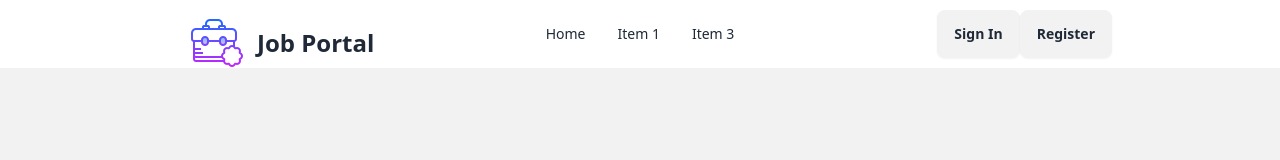
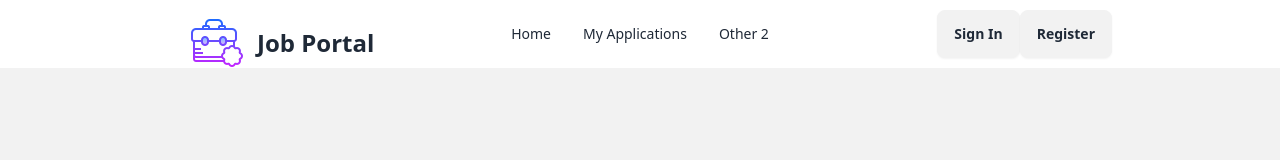
Before and after one commit to Dip-Barua/Job-Portal-Client, a React (Vite) app: page / in a window 1280 px wide. Shown: the top 160 px of the page. Built offline with nearby package versions, Linux system fonts and the light colour scheme; no server answers.

Commit message:
Added : New Route For My Application component setup

```diff
--- a/src/Router/Router.jsx
+++ b/src/Router/Router.jsx
@@ -8,6 +8,8 @@ import Register from "../pages/Register/Register";
 import SignIn from "../pages/SignIn/SignIn";
 import JobDetails from "../pages/JobDetails/JobDetails";
 import PrivateRoute from './PrivateRoute';
+import JobApply from "../pages/JobApply/JobApply";
+import MyApplication from "../pages/MyApplication/MyApplication";
 
 
   const router = createBrowserRouter([
@@ -35,6 +37,17 @@ import PrivateRoute from './PrivateRoute';
             element:  <PrivateRoute><JobDetails></JobDetails></PrivateRoute>,
             loader: ({params}) => fetch(`http://localhost:5000/jobs/${params.id}`)
         }
+        ,
+        {
+            path: "/jobApply/:id",
+            element:  <PrivateRoute><JobApply></JobApply></PrivateRoute>,
+            loader: ({params}) => fetch(`http://localhost:5000/jobs/${params.id}`)
+        }
+        ,
+        {
+            path: "/myApplication",
+            element:  <PrivateRoute><MyApplication></MyApplication></PrivateRoute>
+        }
       ]
     },
   ]);
--- /dev/null
+++ b/src/pages/MyApplication/MyApplication.jsx
@@ -0,0 +1,24 @@
+import { useEffect, useState } from "react";
+import useAuth from "../../hooks/useAuth";
+
+const MyApplication = () => {
+
+    const { user } = useAuth();
+    const [jobs , setJobs] = useState([]);
+
+    useEffect(()=> {
+        fetch(`http://localhost:5000/job-application?email=${user.email}`)
+        .then(res=>res.json())
+        .then(data=>setJobs(data))
+    },[user.email])
+
+
+    return (
+        <div className="w-8/12 mx-auto text-center">
+            <h2 className="text-3xl">My Applications : {jobs.length}</h2>
+
+        </div>
+    );
+};
+
+export default MyApplication;
--- a/src/pages/shared/NavBar.jsx
+++ b/src/pages/shared/NavBar.jsx
@@ -21,12 +21,12 @@ const NavBar = () => {
             <Link to="/">Home</Link>
               </li>
                 <li>
-                <a>Item 1</a>
-              </li>
+                <Link to="/myApplication">My Applications</Link>
+                </li>
 
 
               <li>
-                <a>Item 3</a>
+                <a>Other 2</a>
               </li>
   </>
 
```
